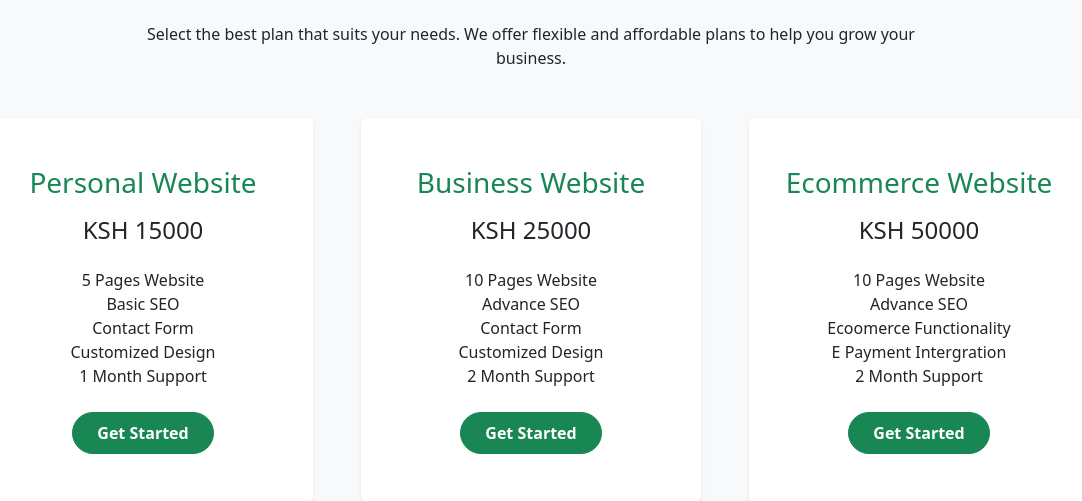
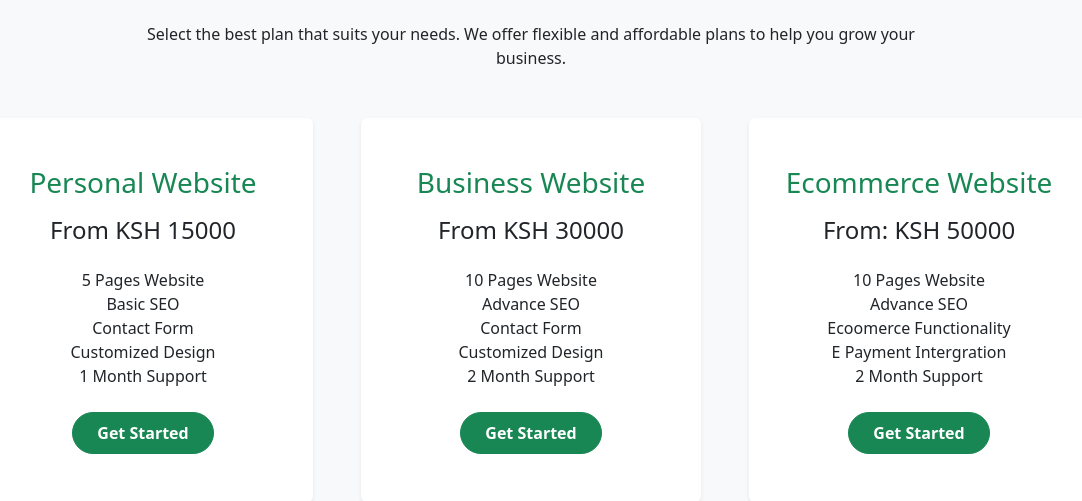
Before and after one commit to KennedyOti/dijisoftwaresv0, a Laravel app: page / in a window 1280 px wide. Shown: the part 3203-3704 px from the top of the page, without its empty margins (109-1191 px from the left). Run offline with Laravel 12, Linux system fonts and the light colour scheme; some libraries are stand-ins or nearby versions.

Commit message:
pricing plan section

```diff
--- a/resources/views/pages/home.blade.php
+++ b/resources/views/pages/home.blade.php
@@ -206,7 +206,7 @@
                     <div class="card border-0 shadow-sm">
                         <div class="card-body text-center py-5">
                             <h3 class="card-title text-success mb-3">Personal Website</h3>
-                            <h4 class="mb-4">KSH 15000</h4>
+                            <h4 class="mb-4">From KSH 15000</h4>
                             <ul class="list-unstyled mb-4">
                                 <li>5 Pages Website</li>
                                 <li>Basic SEO</li>
@@ -222,7 +222,7 @@
                     <div class="card border-0 shadow-sm">
                         <div class="card-body text-center py-5">
                             <h3 class="card-title text-success mb-3">Business Website</h3>
-                            <h4 class="mb-4">KSH 25000</h4>
+                            <h4 class="mb-4">From KSH 30000</h4>
                             <ul class="list-unstyled mb-4">
                                 <li>10 Pages Website</li>
                                 <li>Advance SEO</li>
@@ -238,7 +238,7 @@
                     <div class="card border-0 shadow-sm">
                         <div class="card-body text-center py-5">
                             <h3 class="card-title text-success mb-3">Ecommerce Website</h3>
-                            <h4 class="mb-4">KSH 50000 </h4>
+                            <h4 class="mb-4">From: KSH 50000 </h4>
                             <ul class="list-unstyled mb-4">
                                 <li>10 Pages Website</li>
                                 <li>Advance SEO</li>
```
